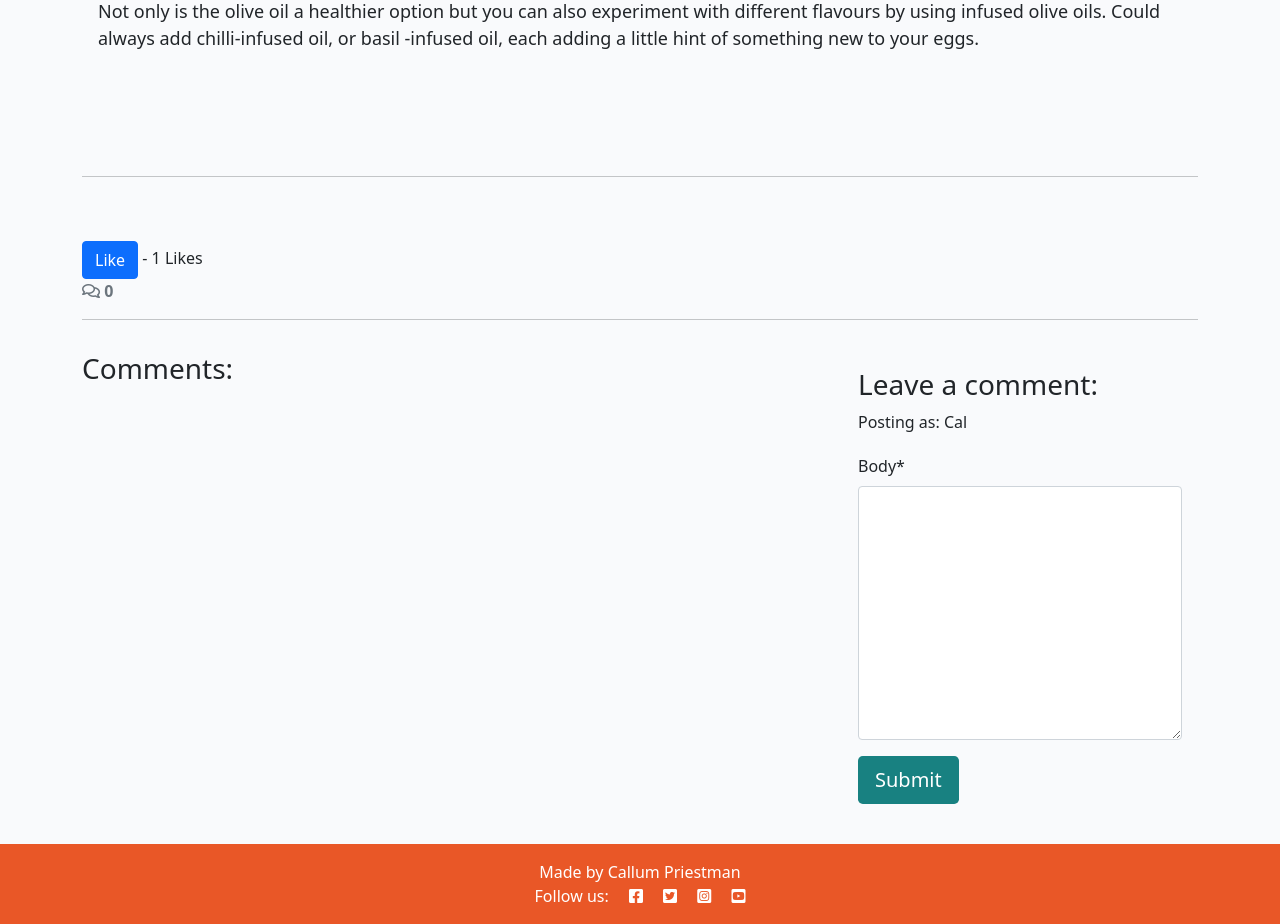
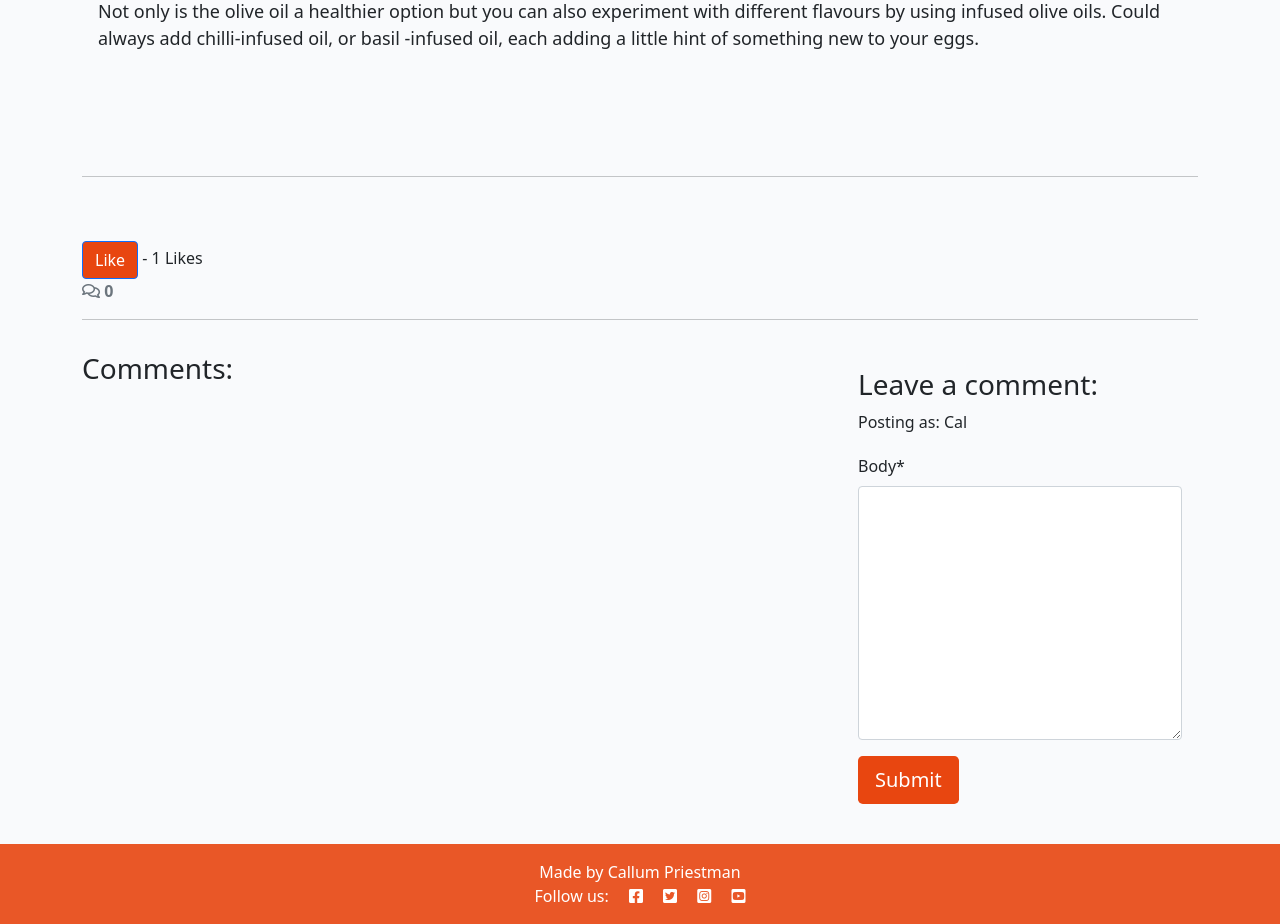
Before and after one commit to Cal009/cp_news, a Django app: a page that uses templates/base.html in a window 1280 px wide. Shown: the part 771-1695 px from the top of the page. Run offline with Django 4.2, Linux system fonts and the light colour scheme; a user stored in the database is signed in; data comes from the database, SQL or seed files in the repository; data that the repository does not hold is empty; some libraries are stand-ins or nearby versions.

Commit message:
css styling matching colours for website

```diff
--- a/static/css/style.css
+++ b/static/css/style.css
@@ -55,6 +55,7 @@ body {
     color: white;
     margin: 4px;
     text-transform: uppercase;
+    background-color: #E84610;
 }
 
 .masthead {
@@ -167,3 +168,11 @@ body {
 .social:hover {
     color: wheat;
 }
+
+#like-button {
+    background-color: #E84610;
+}
+
+#submitButton {
+    background-color: #E84610;
+}
```
